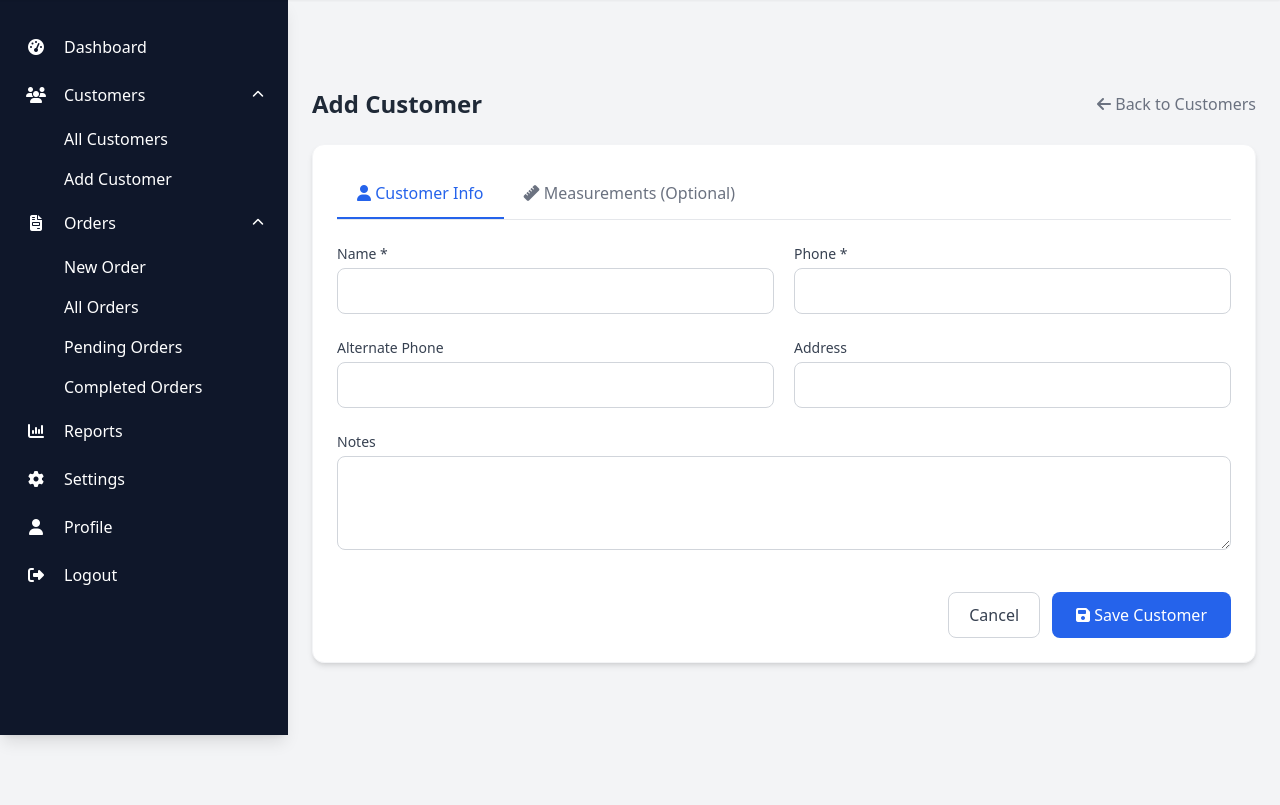
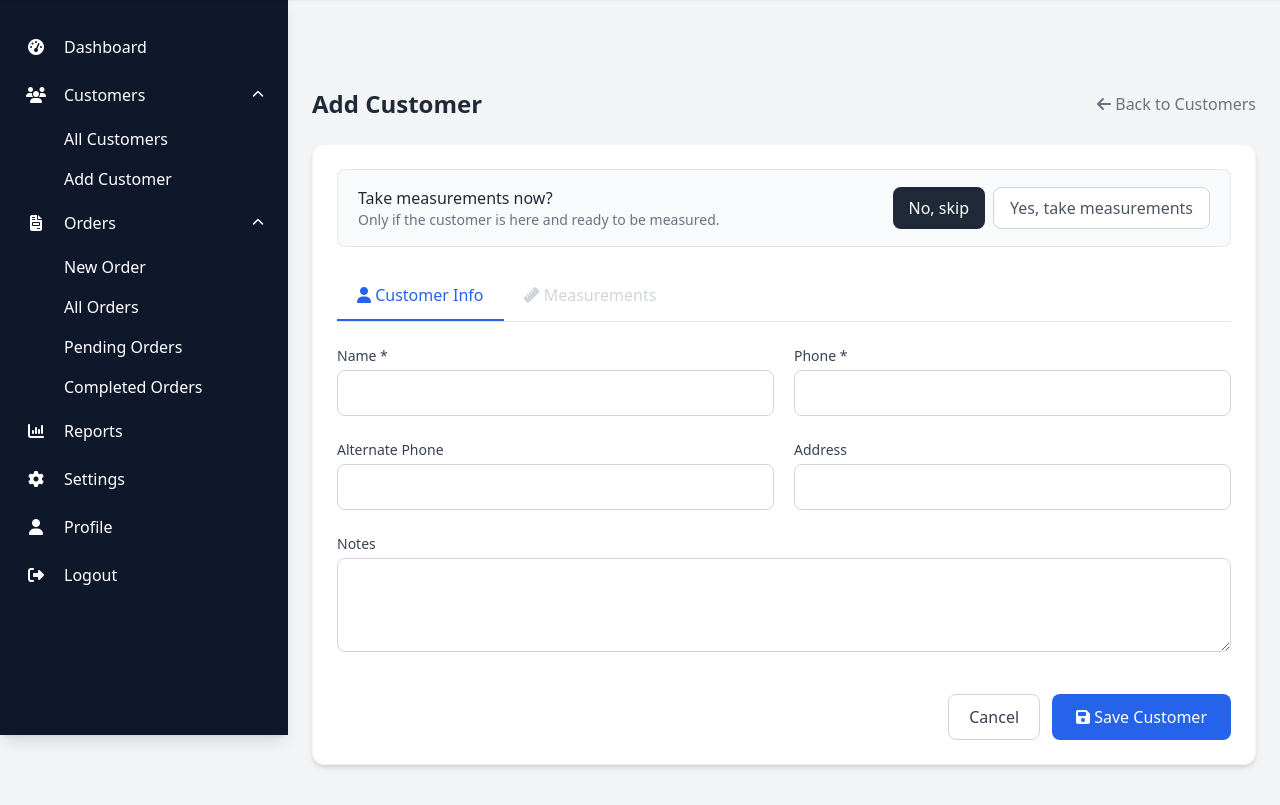
Before and after one commit to zahirullah2099/tailer_software, a Laravel app: page /customers/create in a window 1280 px wide. Shown: the part 65-870 px from the top of the page. Run offline with Laravel 12, Linux system fonts and the light colour scheme; a user stored in the database is signed in; data comes from the database, SQL or seed files in the repository; some libraries are stand-ins or nearby versions.

Commit message:
Add explicit measurement toggle on Add Customer form
- Shopkeeper now chooses 'Yes, take measurements' or 'No, skip' explicitly
- Measurements tab disabled/unreachable until toggled on
- Clears measurement field values when toggled off, so stale typed
  data never gets submitted via $.ajax serialize() despite x-show
  only hiding elements visually rather than removing them from DOM

```diff
--- a/resources/views/customers/create.blade.php
+++ b/resources/views/customers/create.blade.php
@@ -12,9 +12,35 @@
         </a>
     </div>
 
-    <div class="bg-white rounded-xl shadow-md border border-gray-100 p-6" x-data="{ tab: 'customer' }">
+    <div class="bg-white rounded-xl shadow-md border border-gray-100 p-6" x-data="{ tab: 'customer', takeMeasurements: false }">
 
         <div id="alertBox" class="hidden mb-4 px-4 py-3 rounded-lg text-sm"></div>
+
+        <!-- Measurement toggle -->
+        <div class="flex items-center justify-between bg-gray-50 border border-gray-200 rounded-lg px-5 py-4 mb-6">
+
+            <div>
+                <p class="font-medium text-gray-800">Take measurements now?</p>
+                <p class="text-sm text-gray-500">Only if the customer is here and ready to be measured.</p>
+            </div>
+
+            <div class="flex gap-2">
+                <button type="button"
+                        @click="takeMeasurements = false; tab = 'customer'; $refs.measurementFields.querySelectorAll('input, select, textarea').forEach(el => el.value = '')"
+                        :class="!takeMeasurements ? 'bg-gray-800 text-white' : 'bg-white text-gray-600 border border-gray-300'"
+                        class="px-4 py-2 rounded-lg font-medium">
+                    No, skip
+                </button>
+
+                <button type="button"
+                        @click="takeMeasurements = true; tab = 'measurement'"
+                        :class="takeMeasurements ? 'bg-blue-600 text-white' : 'bg-white text-gray-600 border border-gray-300'"
+                        class="px-4 py-2 rounded-lg font-medium">
+                    Yes, take measurements
+                </button>
+            </div>
+
+        </div>
 
         <!-- Tabs -->
         <div class="flex border-b border-gray-200 mb-6">
@@ -26,10 +52,11 @@
             </button>
 
             <button type="button"
-                    @click="tab = 'measurement'"
-                    :class="tab === 'measurement' ? 'border-blue-600 text-blue-600' : 'border-transparent text-gray-500'"
+                    @click="takeMeasurements && (tab = 'measurement')"
+                    :disabled="!takeMeasurements"
+                    :class="tab === 'measurement' ? 'border-blue-600 text-blue-600' : (takeMeasurements ? 'border-transparent text-gray-500' : 'border-transparent text-gray-300 cursor-not-allowed')"
                     class="px-5 py-3 border-b-2 font-medium">
-                <i class="fa-solid fa-ruler"></i> Measurements (Optional)
+                <i class="fa-solid fa-ruler"></i> Measurements
             </button>
         </div>
 
@@ -77,10 +104,10 @@
             </div>
 
             <!-- Measurement Tab -->
-            <div x-show="tab === 'measurement'" x-cloak>
+            <div x-show="tab === 'measurement'" x-cloak x-ref="measurementFields">
 
                 <p class="text-sm text-gray-500 mb-4">
-                    Leave blank if measurements will be taken later.
+                    Fields left blank won't be saved.
                 </p>
 
                 <h3 class="text-sm font-semibold text-gray-700 mb-3 uppercase tracking-wide">Shirt</h3>
```
